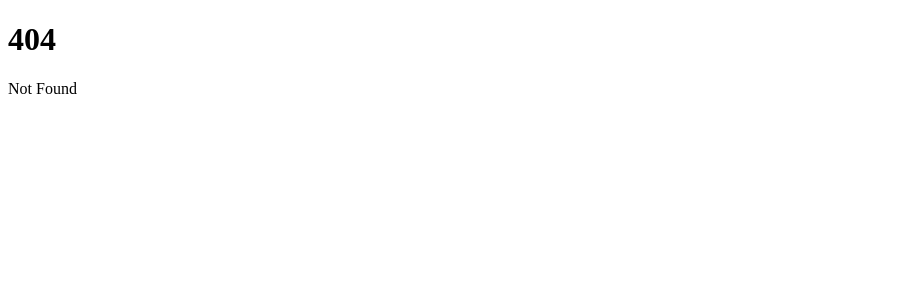
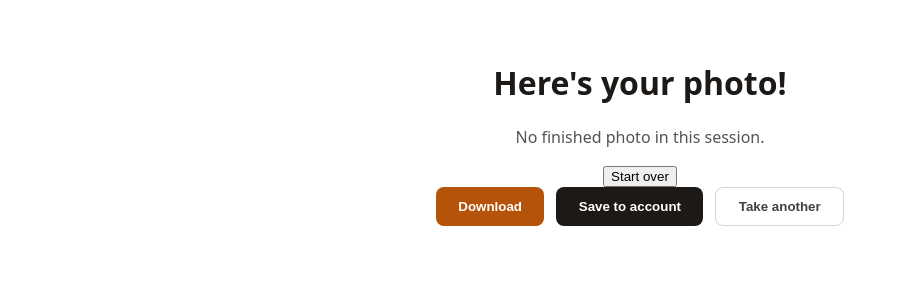
Before and after one commit to kaylubr/chewable, a SvelteKit app in the folder src/ui/: page /photobooth/result in a window 1280 px wide. Before the commit this address had no page. Shown: the top 300 px of the page, without its empty margins (0-899 px from the left). Built offline with nearby package versions, Linux system fonts and the light colour scheme.

Commit message:
feat: add result page with local download
Shows the composed image and offers download (guest) plus a save CTA
that routes to sign-in until auth lands. Restart resets the session.

```diff
--- /dev/null
+++ b/src/ui/src/lib/photobooth/download.ts
@@ -0,0 +1,19 @@
+/**
+ * Download helpers for the composed photobooth result.
+ */
+
+/** Trigger a browser download of a data URL under a given filename. */
+export function downloadDataUrl(dataUrl: string, filename: string): void {
+	const a = document.createElement('a');
+	a.href = dataUrl;
+	a.download = filename;
+	document.body.appendChild(a);
+	a.click();
+	a.remove();
+}
+
+/** Derive a sensible filename from the frame id. */
+export function photoFilename(frameId: string | undefined): string {
+	const base = frameId ? frameId.toLowerCase() : 'photo';
+	return `chewables-${base}.webp`;
+}
--- /dev/null
+++ b/src/ui/src/routes/photobooth/result/+page.svelte
@@ -0,0 +1,93 @@
+<script lang="ts">
+	import { goto } from '$app/navigation';
+	import { downloadDataUrl, photoFilename } from '$lib/photobooth/download';
+	import { booth } from '$lib/photobooth/store.svelte';
+
+	const resultUrl = booth.session.resultUrl;
+	const frame = booth.frame;
+
+	function download() {
+		if (!resultUrl) return;
+		downloadDataUrl(resultUrl, photoFilename(frame?.id));
+	}
+
+	function save() {
+		// Auth wiring arrives in a later stage; currently redirect to sign in.
+		goto('/login');
+	}
+
+	function startOver() {
+		booth.reset();
+		goto('/photobooth/frame');
+	}
+</script>
+
+<svelte:head>
+	<title>Your photo — Chewables</title>
+</svelte:head>
+
+<main class="result-page">
+	<h1>Here's your photo!</h1>
+
+	{#if resultUrl}
+		<img class="result" src={resultUrl} alt="The finished 35mm film strip with your four poses" width="360" />
+	{:else}
+		<p class="empty">No finished photo in this session.</p>
+		<button type="button" onclick={startOver}>Start over</button>
+	{/if}
+
+	<div class="actions">
+		<button type="button" class="primary" onclick={download}>Download</button>
+		<button type="button" class="secondary" onclick={save}>Save to account</button>
+		<button type="button" class="ghost" onclick={startOver}>Take another</button>
+	</div>
+</main>
+
+<style>
+	.result-page {
+		max-width: 40rem;
+		margin: 0 auto;
+		padding: 2rem 1.5rem;
+		font-family: system-ui, sans-serif;
+		color: #1c1917;
+		text-align: center;
+	}
+	.result {
+		max-width: min(360px, 100%);
+		border-radius: 0.5rem;
+		box-shadow: 0 8px 30px rgb(0 0 0 / 0.2);
+		margin: 1.5rem auto;
+		display: block;
+	}
+	.actions {
+		display: flex;
+		gap: 0.75rem;
+		justify-content: center;
+		flex-wrap: wrap;
+	}
+	.primary,
+	.secondary,
+	.ghost {
+		border-radius: 0.5rem;
+		padding: 0.7rem 1.4rem;
+		font-weight: 600;
+		cursor: pointer;
+		border: none;
+	}
+	.primary {
+		background: #b45309;
+		color: white;
+	}
+	.secondary {
+		background: #1c1917;
+		color: white;
+	}
+	.ghost {
+		background: transparent;
+		color: #44403c;
+		border: 1px solid #d6d3d1;
+	}
+	.empty {
+		color: #57534e;
+	}
+</style>
```
Also changed, not shown: 1 other file (tests, documents, lock files or other folders).
